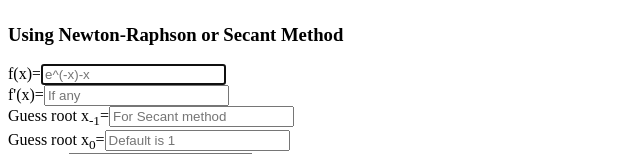
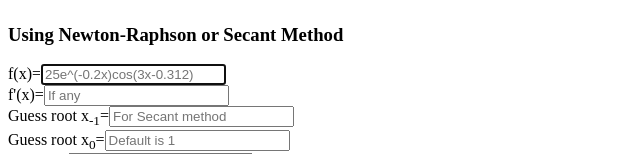
Before and after one commit to mnaufalhilmym/root-finder, a Next.js app: page / in a window 1280 px wide. Shown: the part 157-311 px from the top of the page, without its empty margins (0-640 px from the left). Built offline with nearby package versions, Linux system fonts and the light colour scheme.

Commit message:
change example equation

```diff
--- a/components/ui/Form.js
+++ b/components/ui/Form.js
@@ -82,7 +82,7 @@ export default function ExpertForm(props) {
             label="f(x)="
             id="main-function"
             type="text"
-            placeholder="e^(-x)-x"
+            placeholder="25e^(-0.2x)cos(3x-0.312)"
             required={true}
             ref={fElement}
           ></Input>
```
